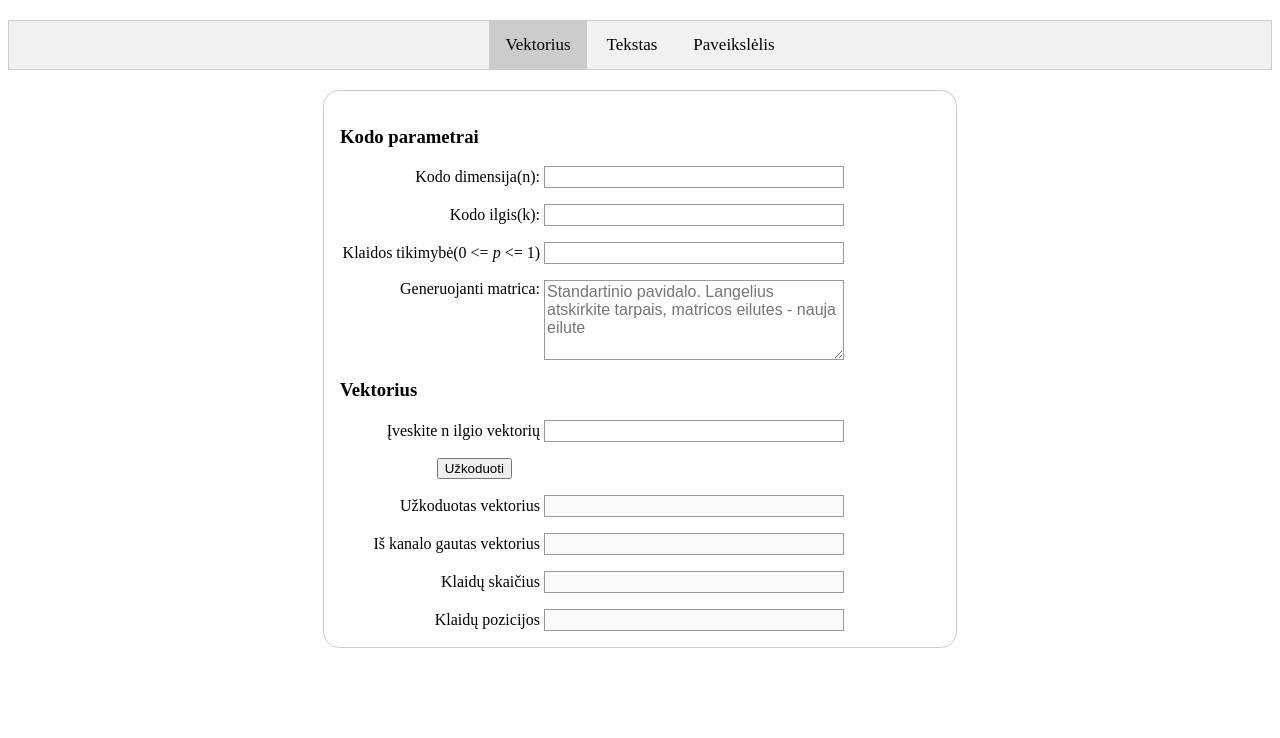
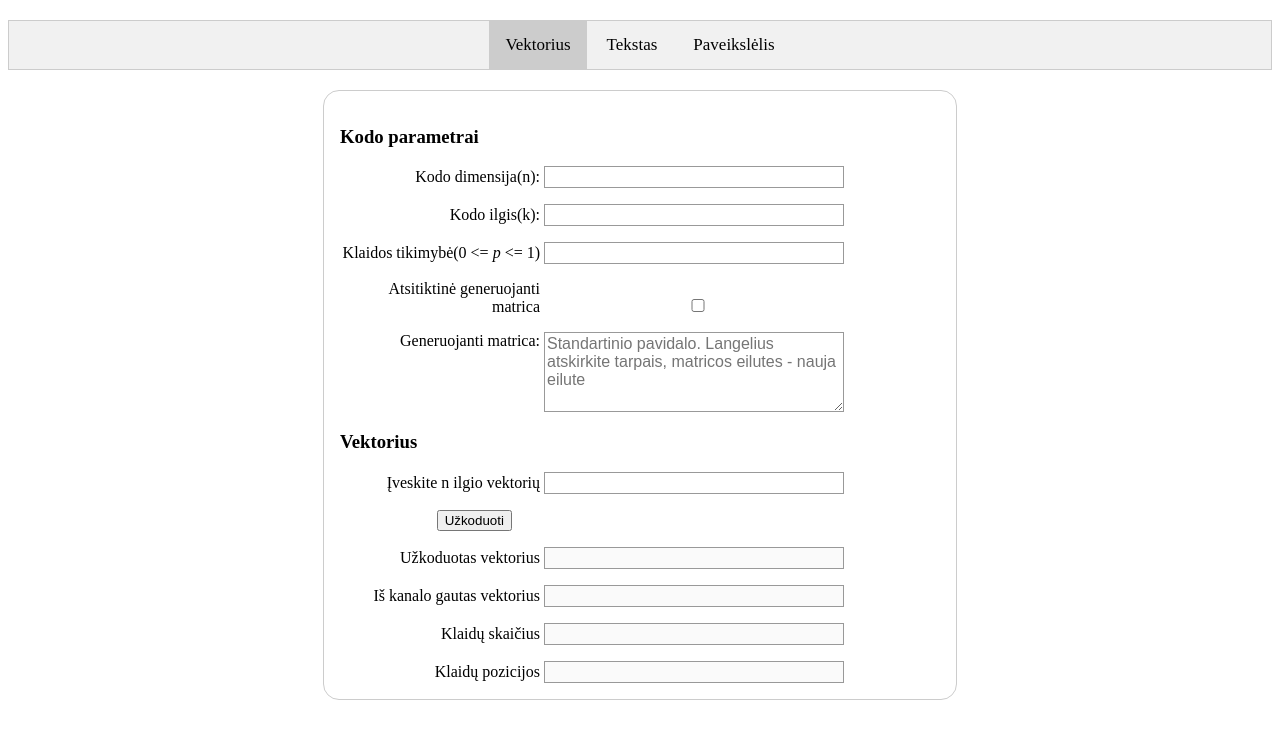
Before and after one commit to krepecka/step-by-step-decoding, a website: page public/index.html in a window 1280 px wide. Drawn offline with nearby package versions, Linux system fonts and the light colour scheme.

Commit message:
checkbox added

```diff
--- a/public/index.html
+++ b/public/index.html
@@ -35,6 +35,10 @@
     <div>
         <label>Klaidos tikimybė(0 <= <i>p</i> <= 1)</label>
         <input type="number" min="0" max="1" step="0.00001" id="p" />
+    </div>
+    <div>
+        <label>Atsitiktinė generuojanti matrica</label>
+        <input type="checkbox" id="random_matrix" />
     </div>
     <div>
         <label for="msg">Generuojanti matrica:</label>
```
